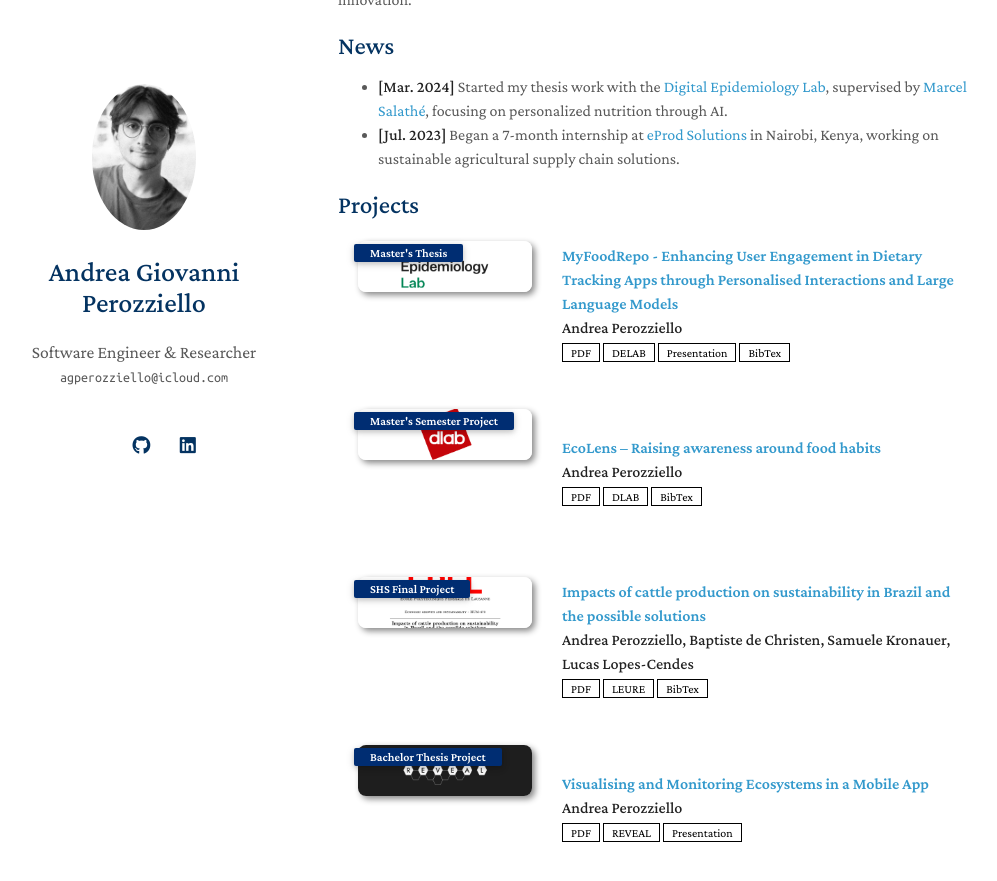
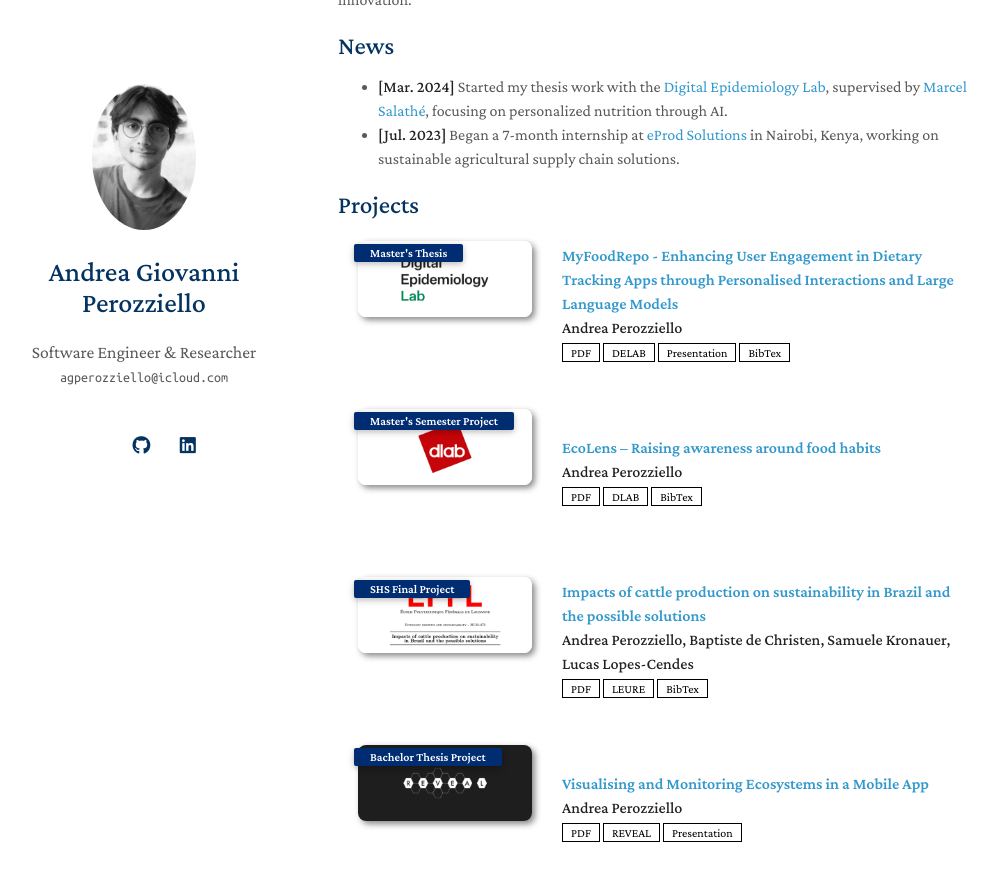
Before and after one commit to peroza/peroza.io, a Jekyll site: the page built from index.md, in a window 1280 px wide and 900 px high, scrolled down 483 px. Shown: the top 881 px of the window, without its empty margins (132-1129 px from the left). Built offline with Jekyll 4.4.1, drawn with Linux system fonts in a browser that asks for light colours; a style sheet for code colours, icons or effects is not loaded; our own code applies the rules of GitHub Pages for plain Markdown files.

Commit message:
Fixed image aspect ratio

```diff
--- a/_includes/projects.md
+++ b/_includes/projects.md
@@ -9,7 +9,7 @@
 <div class="pub-row">
   <div class="col-sm-3 abbr" style="position: relative;padding-right: 15px;padding-left: 15px;">
     {% if link.image %}
-    <img src="{{ link.image }}" class="teaser img-fluid z-depth-1" style="width:100;height:40%;">
+    <img src="{{ link.image }}" class="teaser img-fluid z-depth-1" style="width:100;height:60%;">
     {% endif %}
     {% if link.type %}
     <abbr class="badge">{{ link.type }}</abbr>
```
